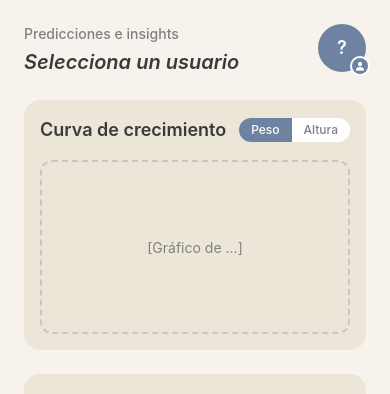
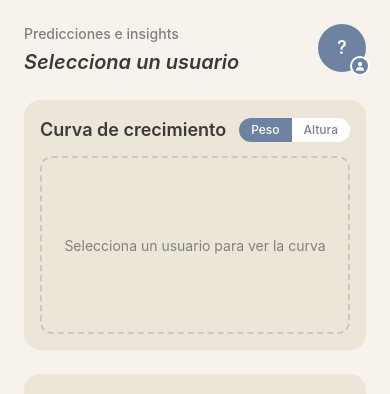
Before and after one commit to rgomarg/pinAppMaternidad, a React Native app in the folder frontend/: screen /Datos in a window 390 px wide. Shown: the top 394 px of the page. Built offline with nearby package versions, Linux system fonts and the light colour scheme; what react-native-calendars would draw is missing.

Commit message:
Integra la curva de crecimiento y las predicciones en Datos

```diff
--- a/frontend/src/screens/HomeScreen.tsx
+++ b/frontend/src/screens/HomeScreen.tsx
@@ -7,6 +7,8 @@ import { useNavigation, CommonActions } from '@react-navigation/native';
 
 import ActualizarAlturaModal from '../components/MeasuramentHeightForm';
 import ActualizarPesoModal from '../components/MeasuramentWeightForm';
+import GrowthChart, { formatMonthYear } from '../components/GrowthChart';
+import { useGrowth } from '../hooks/useGrowth';
 
 
 export default function HomeScreen() {
@@ -77,6 +79,9 @@ export default function HomeScreen() {
   const insets = useSafeAreaInsets();
   const navigation = useNavigation<any>();
   const activeChild = children.find(c => c.id === activeChildId);
+  const growth = useGrowth(activeChild);
+  const proyeccionPeso = growth.data?.weight?.projection.at(-1);
+  const proyeccionAltura = growth.data?.height?.projection.at(-1);
 
   const medicionesPeso = activeChild?.measurements?.filter((m: any) => m.weight != null) || [];
   const pesoActual = medicionesPeso[0]?.weight;
@@ -174,10 +179,11 @@ export default function HomeScreen() {
                       : 'No hay registros anteriores'}
                   </Text>
 
-                  {/* Meter aquí las predicciones. MARTIN */}
-                  <Text className="text-nanny-red text-xs font-medium mb-1">
-                    Predicciones Martin añadelo
-                  </Text>
+                  {proyeccionPeso && (
+                    <Text className="text-nanny-red text-xs font-medium mb-1">
+                      ↗ {proyeccionPeso.value} kg en {formatMonthYear(proyeccionPeso.date)}
+                    </Text>
+                  )}
                 </View>
 
                 {/* Altura */}
@@ -200,31 +206,23 @@ export default function HomeScreen() {
                       : 'No hay registro anterior'}
                   </Text>
 
-                  {/* Meter aquí las predicciones. MARTIN */}
-                  <Text className="text-nanny-red text-font-com text-xs font-medium mb-1">
-                    Predicciones Martin añadelo
-                  </Text>
+                  {proyeccionAltura && (
+                    <Text className="text-nanny-red text-xs font-medium mb-1">
+                      ↗ {proyeccionAltura.value} cm en {formatMonthYear(proyeccionAltura.date)}
+                    </Text>
+                  )}
                 </View>
               </View>
             )}
 
-            {/* Curva de crecimiento (Placeholder) */}
-            <View className="bg-nanny-card p-4 rounded-2xl min-h-[250px] flex-col mb-6">
-              <View className="flex-row justify-between items-center mb-4">
-                <Text className="font-semibold text-lg text-nanny-text">Curva de crecimiento</Text>
-                <View className="flex-row bg-white rounded-full overflow-hidden">
-                  <View className="bg-nanny-blue px-3 py-1">
-                    <Text className="text-white font-medium text-xs">Peso</Text>
-                  </View>
-                  <View className="px-3 py-1">
-                    <Text className="text-nanny-muted font-medium text-xs">Altura</Text>
-                  </View>
-                </View>
-              </View>
-              <View className="flex-1 border-2 border-dashed border-nanny-muted/30 rounded-xl items-center justify-center">
-                <Text className="text-nanny-muted text-center">[Gráfico de {activeChild?.name || '...'}]</Text>
-              </View>
-            </View>
+            {/* Curva de crecimiento con percentiles OMS */}
+            <GrowthChart
+              data={growth.data}
+              loading={growth.loading}
+              error={growth.error}
+              onSelectSex={growth.setSex}
+              onAddMeasurement={(metric) => metric === 'weight' ? setModalPesoVisible(true) : setModalAlturaVisible(true)}
+            />
 
             {/* Frecuencia de enfermedades (Placeholder) */}
             <View className="bg-nanny-card p-4 rounded-2xl min-h-[250px] flex-col">
```
